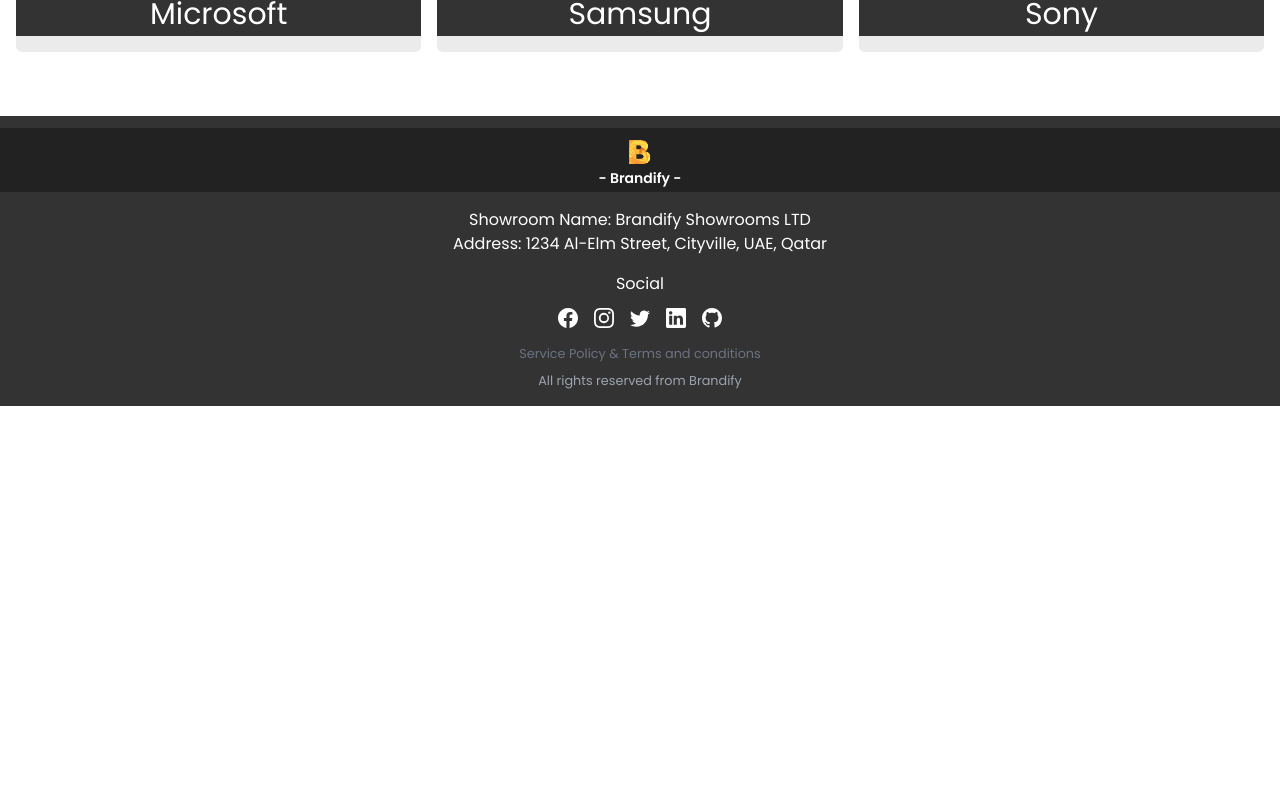
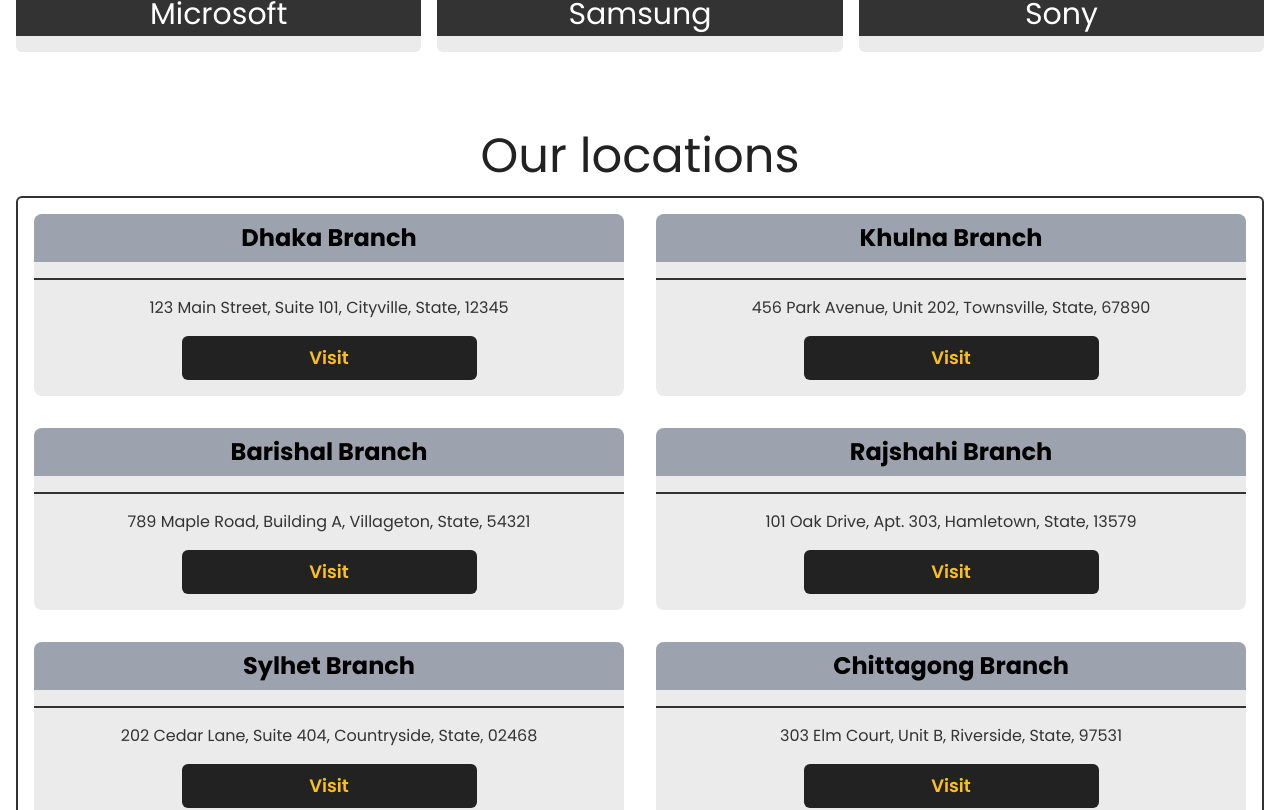
Before and after one commit to FAHIM-33/A10-Brandify, a React (Vite) app: page / in a window 1280 px wide. Shown: the part 1180-1990 px from the top of the page. Before the commit the page ends 1586 px from the top, so only its background shows below. Built offline with nearby package versions, Linux system fonts and the light colour scheme; no server answers.

Commit message:
added Location

```diff
--- /dev/null
+++ b/public/location.json
@@ -0,0 +1,32 @@
+[
+    {
+        "id": 1,
+        "branch": "Dhaka Branch",
+        "address": "123 Main Street, Suite 101, Cityville, State, 12345"
+    },
+    {
+        "id": 2,
+        "branch": "Khulna Branch",
+        "address": "456 Park Avenue, Unit 202, Townsville, State, 67890"
+    },
+    {
+        "id": 3,
+        "branch": "Barishal Branch",
+        "address": "789 Maple Road, Building A, Villageton, State, 54321"
+    },
+    {
+        "id": 4,
+        "branch": "Rajshahi Branch",
+        "address": "101 Oak Drive, Apt. 303, Hamletown, State, 13579"
+    },
+    {
+        "id": 5,
+        "branch": "Sylhet Branch",
+        "address": "202 Cedar Lane, Suite 404, Countryside, State, 02468"
+    },
+    {
+        "id": 6,
+        "branch": "Chittagong Branch",
+        "address": "303 Elm Court, Unit B, Riverside, State, 97531"
+    }
+]
--- a/src/Pages/Home/Banner.jsx
+++ b/src/Pages/Home/Banner.jsx
@@ -2,15 +2,15 @@
 
 const Banner = () => {
     return (
-        <div className="banner text-white pl-12 ">
-            <div className="flex items-end pt-52 pb-8" >
+        <div className="banner text-white pl-2 lg:pl-12 ">
+            <div className="flex items-end pt-16 lg:pt-52 pb-8" >
                 <figure className="-m-4 -mr-5 w-24 overflow-hidden">
                     <img src="/pngwing.com.png" alt="logo" className="block w-full" />
                 </figure>
                 <p className="text-4xl font-medium">randify</p>
             </div>
-            <h1 className='text-5xl font-semibold'>The<span className='text-amber-400'>  Biggest</span> Tech Brand Store<span className='animate-bounce inline-block text-amber-400'>!</span></h1>
-            <p className='pb-48 w-3/4 pt-8 text-[#c7c7c7a4]'>We got available products, gadgets from trusted tech brands from all around the world. We ensure products purity and grarantee and warrenty. Also providing storng and reliable service to all out customers.</p>
+            <h1 className='text-3xl lg:text-5xl font-semibold'>The<span className='text-amber-400'>  Biggest</span> Tech Brand Store<span className='animate-bounce inline-block text-amber-400'>!</span></h1>
+            <p className='pb-16 lg:pb-48  text-xs lg:text-base lg:w-3/4 pt-8 text-[#c7c7c7a4]'>We got available products, gadgets from trusted tech brands from all around the world. We ensure products purity and grarantee and warrenty. Also providing storng and reliable service to all out customers.</p>
         </div>
     );
 };
--- a/src/Pages/Home/Brands.jsx
+++ b/src/Pages/Home/Brands.jsx
@@ -13,7 +13,7 @@
 
     return (
         <section className="my-12">
-            <h2 className="text-center text-5xl mb-8 text-low bg-fadegray p-2">Choose Brand of your choice</h2>
+            <h2 className="text-center text-2xl lg:text-5xl  lg:mb-8 text-low bg-fadegray p-2">Choose Brand of your choice</h2>
             <div className="grid p-4 grid-cols-1 lg:grid-cols-3 gap-4">
                 {
                     data.map(card => <BrandCard
--- a/src/Pages/Home/Home.jsx
+++ b/src/Pages/Home/Home.jsx
@@ -1,6 +1,7 @@
 import Footer from "../../Components/Footer";
 import Banner from "./Banner";
 import Brands from "./Brands";
+import Locations from "./Locations";
 
 
 const Home = () => {
@@ -8,6 +9,7 @@
         <div >
             <Banner></Banner>
             <Brands></Brands>
+            <Locations></Locations>
             <Footer></Footer>
         </div>
     );
--- /dev/null
+++ b/src/Pages/Home/LocationCard.jsx
@@ -0,0 +1,17 @@
+import pt from "prop-types"
+
+const LocationCard = ({ location }) => {
+    return (
+        <div className="bg-fadegray rounded-lg overflow-hidden">
+            <h3 className="bg-gray-400 text-2xl p-2 mb-4 font-bold text-center">{location.branch}</h3>
+            <div className="h-[2px] my-4 w-full bg-low"></div>
+            <p className="text-center text-low">{location.address}</p>
+            <button className="block mx-auto btn p-2 w-1/2 text-amber-400 font-semibold text-lg my-4 bg-mid rounded-md">Visit</button>
+
+        </div>
+    );
+};
+LocationCard.propTypes = {
+    location: pt.object,
+}
+export default LocationCard;
--- /dev/null
+++ b/src/Pages/Home/Locations.jsx
@@ -0,0 +1,28 @@
+import axios from "axios";
+import { useEffect, useState } from "react";
+import LocationCard from "./LocationCard";
+
+
+const Locations = () => {
+    let [location, setLocation] = useState([])
+    useEffect(()=>{
+        axios.get('/location.json')
+        .then(({data}) => setLocation(data))
+    },[])
+    console.log(location)
+    return (
+        <div className="my-16">
+            <h2 className="text-5xl text-mid text-center">Our locations</h2>
+            <div className="grid grid-cols-1 md:grid-cols-2 gap-8 p-4 rounded-md border-2 border-low m-4">
+                {
+                    location.map(obj => <LocationCard
+                    key={obj.id}
+                    location={obj}
+                    ></LocationCard>)
+                }
+            </div>
+        </div>
+    );
+};
+
+export default Locations;
```
